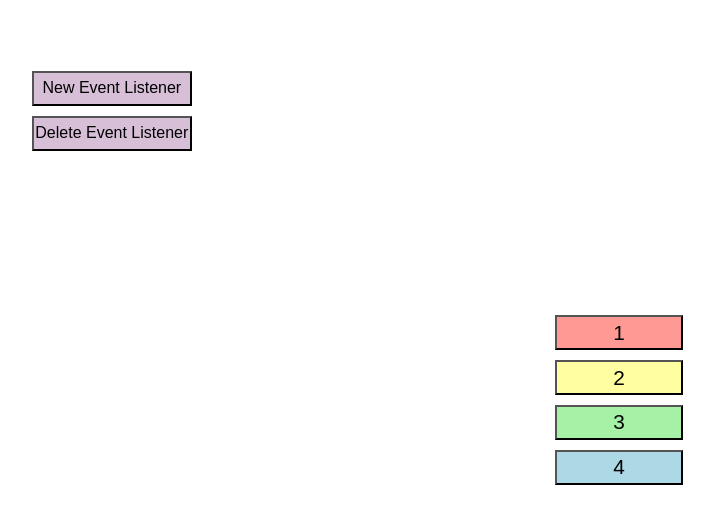
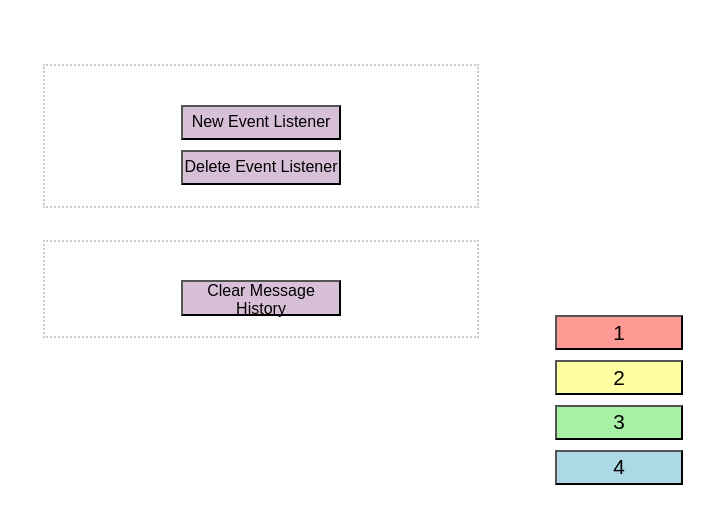
Before and after one commit to morgan-sam/Event-Listener-Manager, a website built with webpack: page src/index.html in a window 1280 px wide. Shown: the whole page, without its empty margins (21-735 px from the left). Built offline with nearby package versions, Linux system fonts and the light colour scheme.

Commit message:
added on screen message box to use instead of console

```diff
--- a/scss/main.scss
+++ b/scss/main.scss
@@ -24,28 +24,43 @@ button {
 }
 
 .center {
-    position: absolute;
+    position: relative;
     top: 0;
     left: 0;
-    height: 100vh;
-    width: 100vw;
+    height: 100%;
+    width: 100%;
     display: flex;
     flex-direction: column;
     align-items: center;
     justify-content: center;
 }
 
-.container {
+.smallContainer {
+    padding: 1rem;
+    border: #ccc dotted 2px;
+    width: 25rem;
+}
+
+.fullscreen {
+    width: 100vw;
+    height: 100vh;
+}
+
+.leftsidebar {
     position: absolute;
     top: 0;
     left: 0;
+    padding: 3rem;
     height: auto;
     width: auto;
-    padding: 3rem;
     display: flex;
     flex-direction: column;
     align-items: center;
     justify-content: center;
+
+    > * {
+        margin: 1rem;
+    }
 
     button {
         background: #d8bfd8;
--- a/src/index.html
+++ b/src/index.html
@@ -8,21 +8,36 @@
     </head>
     <body>
         <h1 id="title"></h1>
+        <div class="fullscreen">
             <div class="center">
                 <button id="btn1" type="button" class="button">1</button>
                 <button id="btn2" type="button" class="button">2</button>
                 <button id="btn3" type="button" class="button">3</button>
                 <button id="btn4" type="button" class="button">4</button>
             </div>
-        <div class="container">
+        </div>
+        <div class="leftsidebar">
+            <div class="center smallContainer">
                 <p id="eventListenerInfo"></p>
                 <br />
                 <button id="newEventListenerBtn" type="button" class="button">
                     New Event Listener
                 </button>
-            <button id="deleteEventListenerBtn" type="button" class="button">
+                <button
+                    id="deleteEventListenerBtn"
+                    type="button"
+                    class="button"
+                >
                     Delete Event Listener
                 </button>
             </div>
+            <div class="center smallContainer">
+                <p id="messages"></p>
+                <br />
+                <button id="clearMessagesBtn" type="button" class="button">
+                    Clear Message History
+                </button>
+            </div>
+        </div>
     </body>
 </html>
--- a/src/js/index.js
+++ b/src/js/index.js
@@ -32,7 +32,9 @@ document
 
         if (document.getElementById(el) && string) {
             createEventListener(el, function() {
-                console.log(string);
+                document.getElementById(
+                    'messages',
+                ).innerHTML += `${string}<br>`;
             });
         }
         updateEventListenerInfo();
@@ -58,6 +60,12 @@ function updateEventListenerInfo() {
     ).replace(/},{/g, '}<br>{');
 }
 
+document
+    .getElementById('clearMessagesBtn')
+    .addEventListener('click', function() {
+        document.getElementById('messages').innerHTML = '';
+    });
+
 function randomInt(min, max) {
     // min and max included
     return Math.floor(Math.random() * (max - min + 1) + min);
```
Also changed, not shown: dist/bundle.js, dist/index.html, src/css/main.css. Lines whose indentation alone changed are shown as unchanged.
